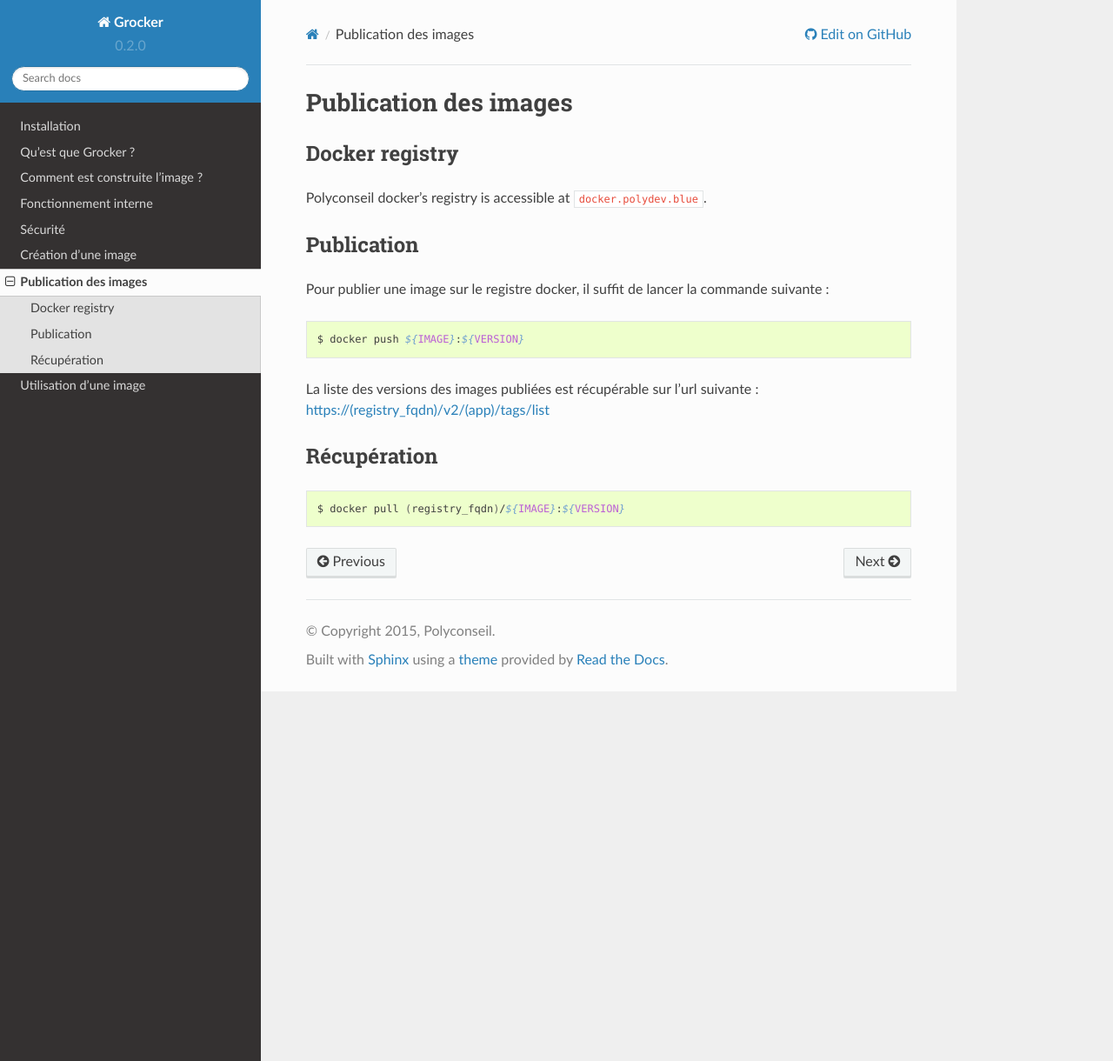
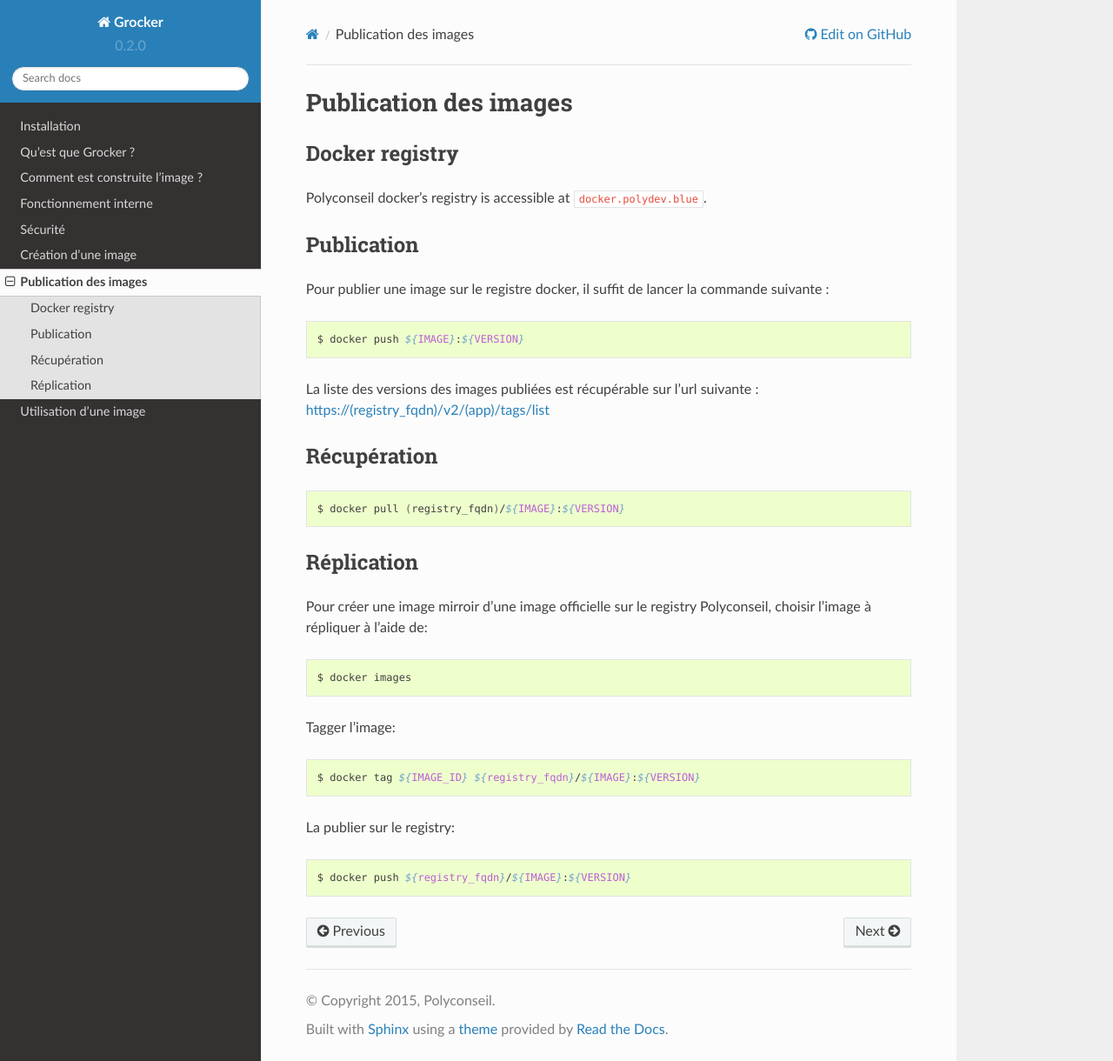
Before and after one commit to Polyconseil/grocker, a Sphinx documentation site: the page built from docs/usage/publish.rst, in a window 1280 px wide and 1220 px high. Shown: the whole window at 87% size. Built offline with Sphinx 7.4.7 and the Read the Docs theme 2.0.0, drawn with Linux system fonts in a browser that asks for light colours.

Commit message:
docs: how to make a mirror image

```diff
--- a/docs/usage/publish.rst
+++ b/docs/usage/publish.rst
@@ -26,3 +26,26 @@
 .. code-block:: bash
 
   $ docker pull (registry_fqdn)/${IMAGE}:${VERSION}
+
+
+Réplication
+-----------
+
+Pour créer une image mirroir d'une image officielle sur le registry
+Polyconseil, choisir l'image à répliquer à l'aide de:
+
+.. code:: shell
+
+    $ docker images
+
+Tagger l'image:
+
+.. code:: shell
+
+    $ docker tag ${IMAGE_ID} ${registry_fqdn}/${IMAGE}:${VERSION}
+
+La publier sur le registry:
+
+.. code:: shell
+
+    $ docker push ${registry_fqdn}/${IMAGE}:${VERSION}
```
